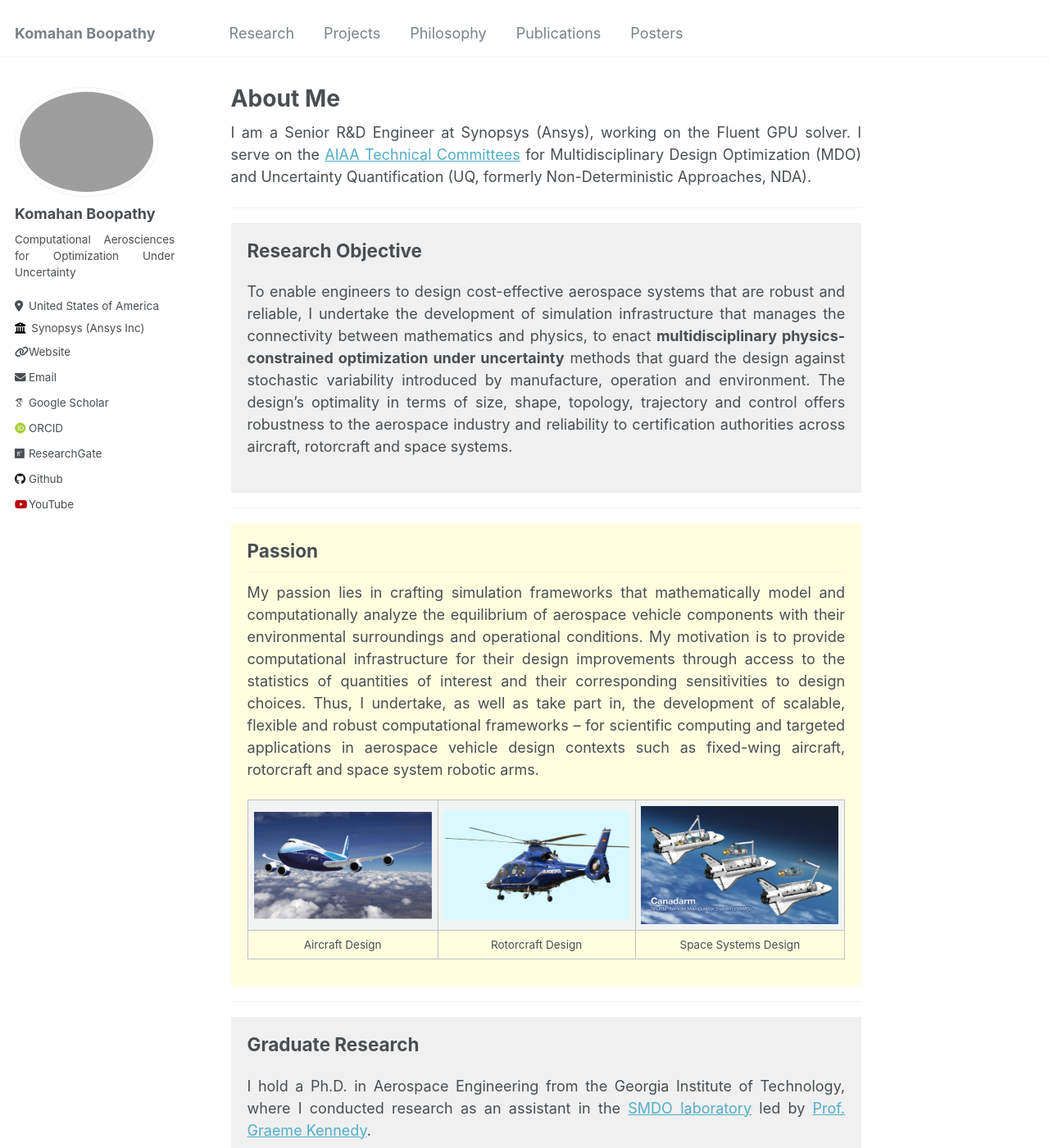
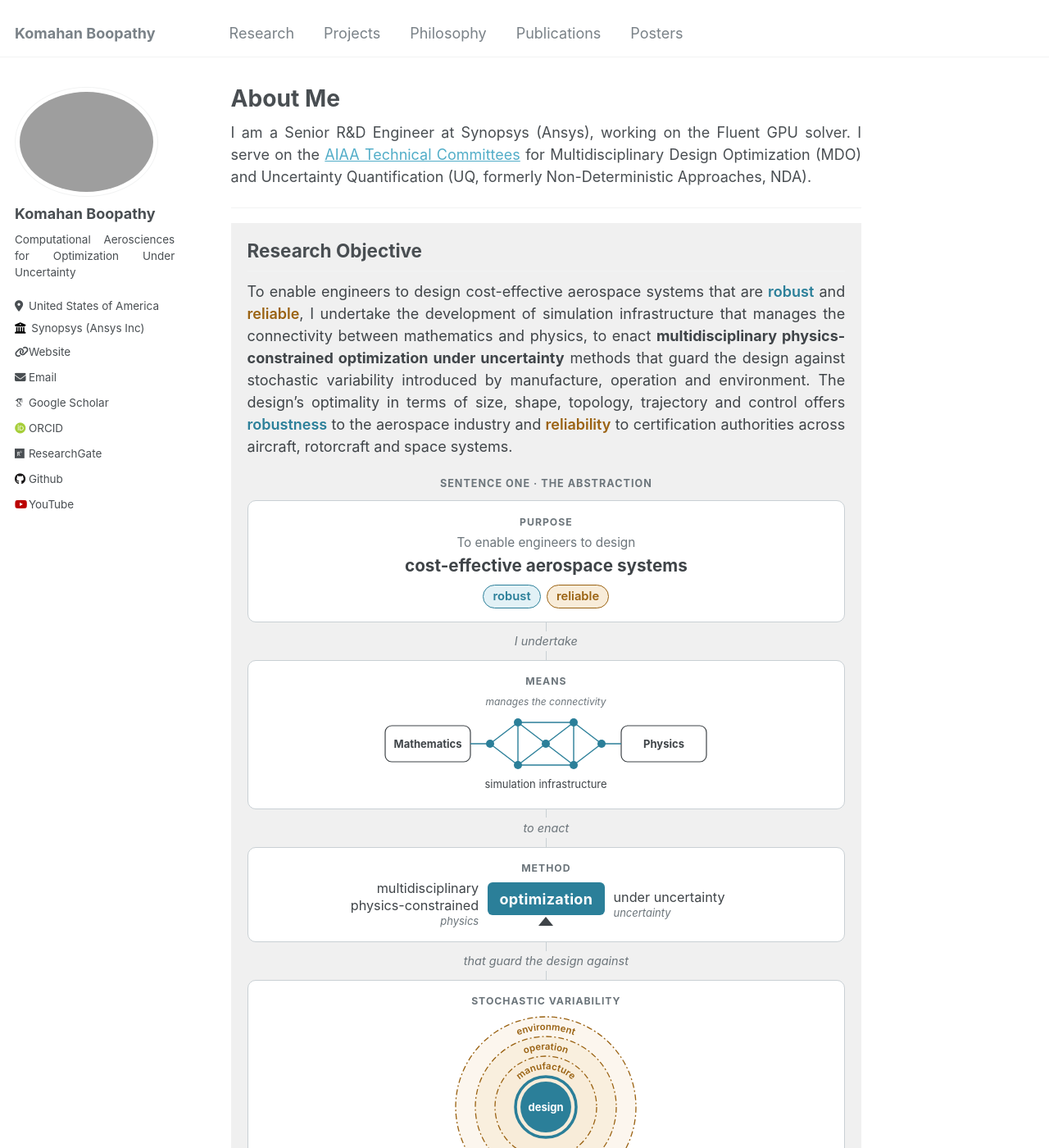
Before and after one commit to komahanb/komahanb.github.io, a Jekyll site: the page built from _pages/about.md, in a window 1280 px wide and 1400 px high. Shown: the whole window at 82% size. Built offline with Jekyll 4.4.1, drawn with Linux system fonts in a browser that asks for light colours; some web fonts are replaced; some of the changed text lies outside the part shown.

Commit message:
About page: the research objective, illustrated
The objective keeps its text verbatim, and below it a figure follows the
anatomy of its two sentences. The first, the abstraction, runs from the
purpose (cost-effective aerospace systems, robust and reliable) through
the means (simulation infrastructure connecting mathematics and
physics) and the method (optimization as the pivot between physics and
uncertainty) to the guard (the design inside the rings of manufacture,
operation and environment). The second, the concretions, gives the
design's optimality by space, time and space-time, the mirrored
recipients, and the three classes of systems. The links between steps
carry the sentence's own words, and robust and reliable keep one colour
each from the purpose to the recipients.

Hovering a step highlights its phrase in the text, in CSS alone, so the
figure survives HTML compression. The figure is one include, so the
text changes in one place when the CV changes.

```diff
--- /dev/null
+++ b/_includes/research-objective.html
@@ -0,0 +1,221 @@
+<!--
+  Research Objective, illustrated. The figure follows the anatomy of the two
+  sentences: the first is the abstraction (purpose, means, method, guard), the
+  second the concretions (optimality, recipients, domain). The links between
+  steps carry the sentence's own connecting words. Hovering a step highlights
+  its phrase in the text above. No script, so it survives HTML compression.
+  Robust and reliable keep one colour each, from the purpose to the recipients.
+-->
+<style>
+  .ro {
+    --ro-ink: #3f4448;
+    --ro-muted: #6c757b;
+    --ro-line: #c9d0d4;
+    --ro-card: #ffffff;
+    --ro-robust: #2b7f99;
+    --ro-robust-tint: #e2f1f6;
+    --ro-reliable: #9a6212;
+    --ro-reliable-tint: #f8ecd9;
+    --ro-hl: #fff1b8;
+    color: var(--ro-ink);
+  }
+  .ro-text { margin: 0 0 1.4em; }
+  .ro-text [data-k] { border-radius: 3px; transition: background-color 0.15s ease; }
+  .ro-robust-word { color: var(--ro-robust); font-weight: 600; }
+  .ro-reliable-word { color: var(--ro-reliable); font-weight: 600; }
+
+  .ro-fig { margin: 0; display: block; }
+  .ro-sentence {
+    font-size: 0.7em; font-weight: 700; letter-spacing: 0.08em; text-transform: uppercase;
+    color: var(--ro-muted); text-align: center; margin: 0 0 0.8em;
+  }
+  .ro-sentence--second { margin-top: 1.6em; padding-top: 1.2em; border-top: 1px dashed var(--ro-line); }
+
+  .ro-step {
+    background: var(--ro-card); border: 1px solid var(--ro-line); border-radius: 10px;
+    padding: 0.9em 1em; text-align: center; transition: border-color 0.15s ease;
+  }
+  .ro-step:hover { border-color: var(--ro-robust); }
+  .ro-eyebrow {
+    display: block; font-size: 0.68em; font-weight: 700; letter-spacing: 0.08em;
+    text-transform: uppercase; color: var(--ro-muted); margin: 0 0 0.4em;
+  }
+  .ro-lead { display: block; font-size: 0.85em; color: var(--ro-muted); }
+  .ro-big { display: block; font-size: 1.15em; font-weight: 700; line-height: 1.25; margin: 0.15em 0 0.5em; text-wrap: balance; }
+
+  .ro-chips { display: flex; flex-wrap: wrap; justify-content: center; gap: 0.4em; }
+  .ro-chip {
+    display: inline-block; font-size: 0.82em; line-height: 1.2; padding: 0.3em 0.75em;
+    border-radius: 999px; border: 1px solid var(--ro-line); background: var(--ro-card);
+  }
+  .ro-chip--robust { color: var(--ro-robust); border-color: var(--ro-robust); background: var(--ro-robust-tint); font-weight: 600; }
+  .ro-chip--reliable { color: var(--ro-reliable); border-color: var(--ro-reliable); background: var(--ro-reliable-tint); font-weight: 600; }
+
+  .ro-link { display: flex; flex-direction: column; align-items: center; margin: 0; }
+  .ro-link::before, .ro-link::after { content: ""; display: block; width: 1px; height: 0.6em; background: var(--ro-line); }
+  .ro-link span { font-size: 0.8em; font-style: italic; color: var(--ro-muted); padding: 0.1em 0; }
+
+  .ro-svg { display: block; width: 100%; height: auto; margin: 0 auto; overflow: visible; }
+  .ro-svg text { font-family: inherit; }
+  .ro-svg .t { fill: var(--ro-ink); font-size: 13px; }
+  .ro-svg .t-b { fill: var(--ro-ink); font-size: 13px; font-weight: 700; }
+  .ro-svg .t-m { fill: var(--ro-muted); font-size: 12px; font-style: italic; }
+  .ro-svg .t-w { fill: #ffffff; font-size: 13px; font-weight: 700; }
+  .ro-svg .node { fill: var(--ro-card); stroke: var(--ro-ink); stroke-width: 1.2; }
+  .ro-svg .edge { stroke: var(--ro-robust); stroke-width: 1.4; fill: none; }
+  .ro-svg .dot { fill: var(--ro-robust); }
+  .ro-svg .ring { fill: none; stroke: var(--ro-reliable); stroke-width: 1.3; stroke-dasharray: 7 3 2 3; }
+  .ro-svg .band-1 { fill: var(--ro-reliable-tint); opacity: 0.45; }
+  .ro-svg .band-2 { fill: var(--ro-reliable-tint); opacity: 0.75; }
+  .ro-svg .band-3 { fill: var(--ro-reliable-tint); }
+  .ro-svg .core { fill: var(--ro-robust); }
+  .ro-svg .shield { fill: none; stroke: var(--ro-robust); stroke-width: 3.5; }
+  .ro-svg .rl { fill: var(--ro-reliable); font-size: 11.5px; font-weight: 600; }
+  .ro-means { max-width: 400px; }
+  .ro-guard { max-width: 280px; }
+
+  .ro-method { display: grid; grid-template-columns: 1fr auto 1fr; align-items: center; gap: 0.6em; }
+  .ro-method__side { font-size: 0.9em; line-height: 1.3; min-width: 0; }
+  .ro-method__side:first-child { text-align: right; }
+  .ro-method__side:last-child { text-align: left; }
+  .ro-method__side small { display: block; font-size: 0.8em; color: var(--ro-muted); font-style: italic; }
+  .ro-pivot { display: flex; flex-direction: column; align-items: center; }
+  .ro-pivot b {
+    display: block; font-size: 1em; padding: 0.35em 0.8em; border-radius: 6px;
+    background: var(--ro-robust); color: #ffffff; letter-spacing: 0.02em;
+  }
+  .ro-pivot i {
+    display: block; width: 0; height: 0; margin-top: 2px;
+    border-left: 9px solid transparent; border-right: 9px solid transparent; border-bottom: 11px solid var(--ro-ink);
+  }
+
+  .ro-types { display: flex; flex-wrap: wrap; justify-content: center; gap: 0.6em 1.2em; }
+  .ro-type { display: flex; flex-direction: column; align-items: center; gap: 0.35em; }
+  .ro-type > small { font-size: 0.72em; letter-spacing: 0.06em; text-transform: uppercase; color: var(--ro-muted); }
+
+  .ro-mirror { display: grid; grid-template-columns: 1fr 1fr; gap: 0; }
+  .ro-mirror > div { display: flex; flex-direction: column; align-items: center; gap: 0.25em; padding: 0 0.5em; min-width: 0; }
+  .ro-mirror > div:first-child { border-right: 1px dashed var(--ro-line); }
+  .ro-mirror .ro-to { font-size: 0.8em; font-style: italic; color: var(--ro-muted); }
+  .ro-mirror strong { font-size: 0.95em; line-height: 1.25; text-wrap: balance; }
+
+  .ro:has([data-step="purpose"]:hover) [data-k="purpose"],
+  .ro:has([data-step="means"]:hover) [data-k="means"],
+  .ro:has([data-step="method"]:hover) [data-k="method"],
+  .ro:has([data-step="guard"]:hover) [data-k="guard"],
+  .ro:has([data-step="optimality"]:hover) [data-k="optimality"],
+  .ro:has([data-step="recipients"]:hover) [data-k="recipients"],
+  .ro:has([data-step="domain"]:hover) [data-k="domain"] { background-color: var(--ro-hl); }
+
+  @media (max-width: 480px) {
+    .ro-step { padding: 0.8em 0.7em; }
+    .ro-method { gap: 0.4em; }
+    .ro-method__side { font-size: 0.82em; }
+  }
+  @media (prefers-reduced-motion: reduce) {
+    .ro-text [data-k], .ro-step { transition: none; }
+  }
+</style>
+
+<div class="ro">
+
+<p class="ro-text"><span data-k="purpose">To enable engineers to design cost-effective aerospace systems that are <span class="ro-robust-word">robust</span> and <span class="ro-reliable-word">reliable</span></span>, <span data-k="means">I undertake the development of simulation infrastructure that manages the connectivity between mathematics and physics</span>, <span data-k="method">to enact <strong>multidisciplinary physics-constrained optimization under uncertainty</strong> methods</span> <span data-k="guard">that guard the design against stochastic variability introduced by manufacture, operation and environment</span>. <span data-k="optimality">The design&rsquo;s optimality in terms of size, shape, topology, trajectory and control</span> <span data-k="recipients">offers <span class="ro-robust-word">robustness</span> to the aerospace industry and <span class="ro-reliable-word">reliability</span> to certification authorities</span> <span data-k="domain">across aircraft, rotorcraft and space systems</span>.</p>
+
+<figure class="ro-fig" aria-label="The research objective drawn as its two sentences: the abstraction and the concretions">
+
+  <div class="ro-sentence">Sentence one &middot; the abstraction</div>
+
+  <div class="ro-step" data-step="purpose">
+    <span class="ro-eyebrow">Purpose</span>
+    <span class="ro-lead">To enable engineers to design</span>
+    <span class="ro-big">cost-effective aerospace systems</span>
+    <span class="ro-chips"><span class="ro-chip ro-chip--robust">robust</span><span class="ro-chip ro-chip--reliable">reliable</span></span>
+  </div>
+
+  <div class="ro-link"><span>I undertake</span></div>
+
+  <div class="ro-step" data-step="means">
+    <span class="ro-eyebrow">Means</span>
+    <svg class="ro-svg ro-means" width="400" height="124" viewBox="0 0 400 124" role="img" aria-label="Simulation infrastructure, a network of nodes, connecting mathematics and physics">
+      <text class="t-m" x="200" y="15" text-anchor="middle">manages the connectivity</text>
+      <rect class="node" x="4" y="40" width="104" height="44" rx="8"/>
+      <text class="t-b" x="56" y="66.5" text-anchor="middle">Mathematics</text>
+      <rect class="node" x="292" y="40" width="104" height="44" rx="8"/>
+      <text class="t-b" x="344" y="66.5" text-anchor="middle">Physics</text>
+      <path class="edge" d="M108 62 L132 62 M132 62 L166 36 M132 62 L166 88 M166 36 L166 88 M166 36 L200 62 M166 88 L200 62 M166 36 L234 36 M166 88 L234 88 M200 62 L234 36 M200 62 L234 88 M234 36 L234 88 M234 36 L268 62 M234 88 L268 62 M268 62 L292 62"/>
+      <circle class="dot" cx="132" cy="62" r="5"/>
+      <circle class="dot" cx="166" cy="36" r="5"/>
+      <circle class="dot" cx="166" cy="88" r="5"/>
+      <circle class="dot" cx="200" cy="62" r="5"/>
+      <circle class="dot" cx="234" cy="36" r="5"/>
+      <circle class="dot" cx="234" cy="88" r="5"/>
+      <circle class="dot" cx="268" cy="62" r="5"/>
+      <text class="t" x="200" y="116" text-anchor="middle">simulation infrastructure</text>
+    </svg>
+  </div>
+
+  <div class="ro-link"><span>to enact</span></div>
+
+  <div class="ro-step" data-step="method">
+    <span class="ro-eyebrow">Method</span>
+    <div class="ro-method">
+      <div class="ro-method__side">multidisciplinary <span style="white-space: nowrap;">physics-constrained</span><small>physics</small></div>
+      <div class="ro-pivot"><b>optimization</b><i></i></div>
+      <div class="ro-method__side">under uncertainty<small>uncertainty</small></div>
+    </div>
+  </div>
+
+  <div class="ro-link"><span>that guard the design against</span></div>
+
+  <div class="ro-step" data-step="guard">
+    <span class="ro-eyebrow">Stochastic variability</span>
+    <svg class="ro-svg ro-guard" width="280" height="228" viewBox="0 0 280 228" role="img" aria-label="The design at the centre, guarded against variability introduced by manufacture, operation and environment, from inner to outer">
+      <defs>
+        <path id="ro-arc-1" d="M94 114 A46 46 0 0 1 186 114"/>
+        <path id="ro-arc-2" d="M70 114 A70 70 0 0 1 210 114"/>
+        <path id="ro-arc-3" d="M46 114 A94 94 0 0 1 234 114"/>
+      </defs>
+      <circle class="band-1" cx="140" cy="114" r="110"/>
+      <circle class="band-2" cx="140" cy="114" r="86"/>
+      <circle class="band-3" cx="140" cy="114" r="62"/>
+      <circle class="ring" cx="140" cy="114" r="110"/>
+      <circle class="ring" cx="140" cy="114" r="86"/>
+      <circle class="ring" cx="140" cy="114" r="62"/>
+      <circle class="core" cx="140" cy="114" r="31"/>
+      <circle class="shield" cx="140" cy="114" r="37"/>
+      <text class="t-w" x="140" y="118.5" text-anchor="middle">design</text>
+      <text class="rl" text-anchor="middle"><textPath href="#ro-arc-1" startOffset="50%">manufacture</textPath></text>
+      <text class="rl" text-anchor="middle"><textPath href="#ro-arc-2" startOffset="50%">operation</textPath></text>
+      <text class="rl" text-anchor="middle"><textPath href="#ro-arc-3" startOffset="50%">environment</textPath></text>
+    </svg>
+  </div>
+
+  <div class="ro-sentence ro-sentence--second">Sentence two &middot; the concretions</div>
+
+  <div class="ro-step" data-step="optimality">
+    <span class="ro-eyebrow">The design&rsquo;s optimality in terms of</span>
+    <div class="ro-types">
+      <div class="ro-type"><small>space</small><span class="ro-chips"><span class="ro-chip">size</span><span class="ro-chip">shape</span><span class="ro-chip">topology</span></span></div>
+      <div class="ro-type"><small>time</small><span class="ro-chips"><span class="ro-chip">trajectory</span></span></div>
+      <div class="ro-type"><small>space-time</small><span class="ro-chips"><span class="ro-chip">control</span></span></div>
+    </div>
+  </div>
+
+  <div class="ro-link"><span>offers</span></div>
+
+  <div class="ro-step" data-step="recipients">
+    <div class="ro-mirror">
+      <div><span class="ro-chip ro-chip--robust">robustness</span><span class="ro-to">to the</span><strong>aerospace industry</strong></div>
+      <div><span class="ro-chip ro-chip--reliable">reliability</span><span class="ro-to">to</span><strong>certification authorities</strong></div>
+    </div>
+  </div>
+
+  <div class="ro-link"><span>across</span></div>
+
+  <div class="ro-step" data-step="domain">
+    <span class="ro-chips"><span class="ro-chip">aircraft</span><span class="ro-chip">rotorcraft</span><span class="ro-chip">space systems</span></span>
+  </div>
+
+</figure>
+
+</div>
--- a/_pages/about.md
+++ b/_pages/about.md
@@ -14,7 +14,10 @@ I am a Senior R&D Engineer at Synopsys (Ansys), working on the Fluent GPU solver
 <div class="band" style="background-color: #f0f0f0; padding: 20px;" markdown="1">
 
 ## Research Objective
-To enable engineers to design cost-effective aerospace systems that are robust and reliable, I undertake the development of simulation infrastructure that manages the connectivity between mathematics and physics, to enact **multidisciplinary physics-constrained optimization under uncertainty** methods that guard the design against stochastic variability introduced by manufacture, operation and environment. The design's optimality in terms of size, shape, topology, trajectory and control offers robustness to the aerospace industry and reliability to certification authorities across aircraft, rotorcraft and space systems.
+
+{::nomarkdown}
+{% include research-objective.html %}
+{:/}
 
 </div>
 
```
